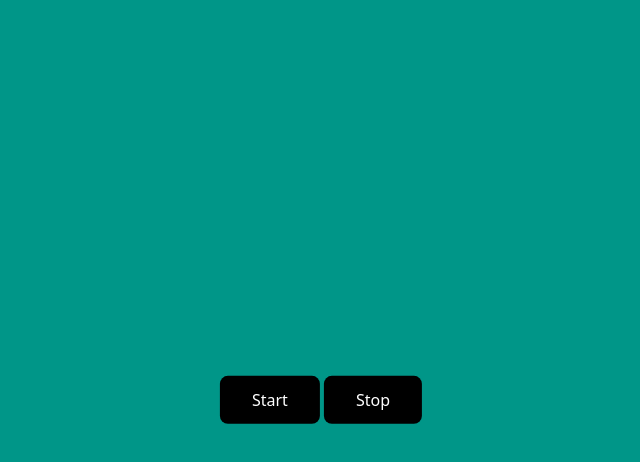
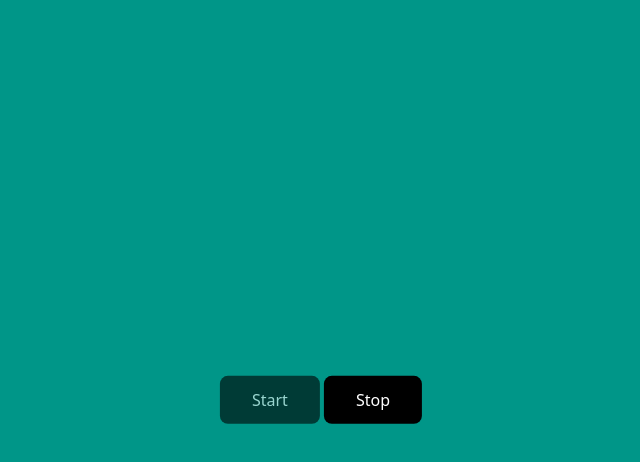
Before and after one commit to l-Bohdan-l/goit-js-hw-11-color-switch, a website built with Parcel: page src/index.html in a window 1280 px wide. Both pictures are taken after a click on the button "Start". Shown: the whole page, without its empty margins (319-959 px from the left). Built offline with nearby package versions, Linux system fonts and the light colour scheme.

Commit message:
Update styles.css

```diff
--- a/src/styles.css
+++ b/src/styles.css
@@ -22,6 +22,7 @@ button {
   font-size: 16px;
   border-radius: 8px;
   transition-duration: 0.4s;
+  cursor: pointer;
 }
 
 button:hover {
@@ -29,3 +30,8 @@ button:hover {
   color: rgb(0, 0, 0);
   box-shadow: 0 12px 16px 0 rgba(0, 0, 0, 0.24), 0 17px 50px 0 rgba(0, 0, 0, 0.19);
 }
+
+button[disabled='true'] {
+  opacity: 0.6;
+  cursor: not-allowed;
+}
```
